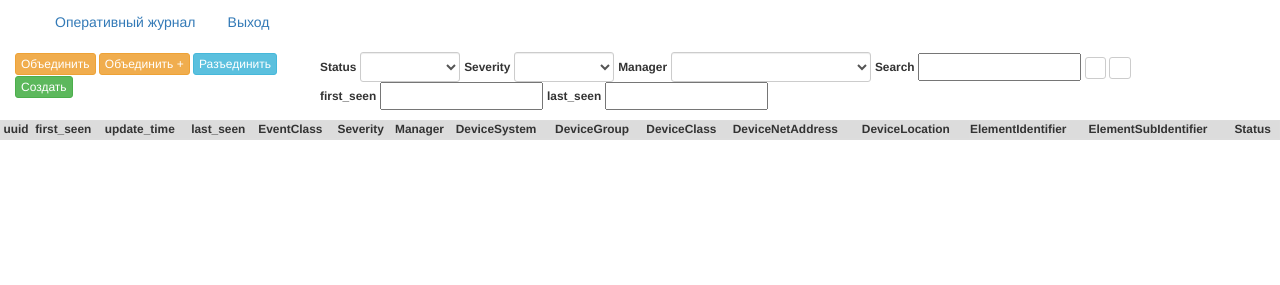
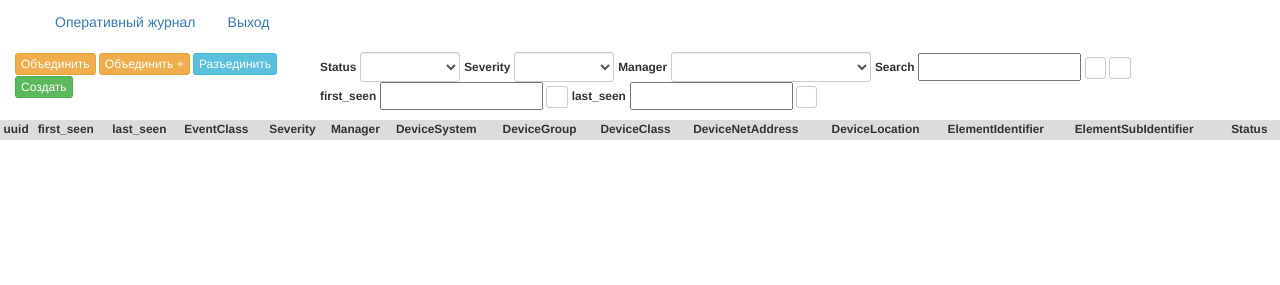
Before and after one commit to v-komarov/iss, a Django app: template templates/monitor/event_list.html in a window 1280 px wide. Shown: the part 15-300 px from the top of the page. Run offline with Django 3.2, Linux system fonts and the light colour scheme; the template is opened without the code that fills it, so the values that code supplies are empty; parts of the project's set-up code (start-up, migrations or seed data) failed here and were passed over; some web fonts are replaced.

Commit message:
навигация оперативного журнала : сброс поиска по датам

```diff
--- a/iss/monitor/jsondata.py
+++ b/iss/monitor/jsondata.py
@@ -26,10 +26,10 @@ def get_json(request):
     if r.has_key("manager") and rg("manager") != '':
         request.session['manager'] = request.GET["manager"]
 
-    if r.has_key("first_seen") and rg("first_seen") != '':
+    if r.has_key("first_seen"):
         request.session['first_seen'] = request.GET["first_seen"]
 
-    if r.has_key("last_seen") and rg("last_seen") != '':
+    if r.has_key("last_seen"):
         request.session['last_seen'] = request.GET["last_seen"]
 
     if r.has_key("search") and rg("search") != '':
--- a/static/monitor/monitor.js
+++ b/static/monitor/monitor.js
@@ -9,6 +9,10 @@ $(document).ready(function() {
     $("#runsearch").bind("click",RunSearch);
     $("#uuid").bind("keyup",FindUuid);
     $("table[group=events] tbody tr").bind("click",ClickEventRow);
+
+    $("#clearfirstseen").bind("click",ClearFirstSeen);
+    $("#clearlastseen").bind("click",ClearLastSeen);
+
 
     RowColor();
 
@@ -145,3 +149,32 @@ function ClearSearch(e) {
             window.location=$("#menumonitor a").attr("href");
         })
 }
+
+
+
+// Отмена FirstSeen
+function ClearFirstSeen(e) {
+    $("#first_seen").val("");
+    $("#first_seen").attr("placeholder","");
+
+    var value = "";
+    var jqxhr = $.getJSON("/monitor/events/jsondata?first_seen="+value,
+        function(data) {
+            window.location=$("#menumonitor a").attr("href");
+        })
+}
+
+
+
+
+// Отмена FirstSeen
+function ClearLastSeen(e) {
+    $("#last_seen").val("");
+    $("#last_seen").attr("placeholder","");
+
+    var value = "";
+    var jqxhr = $.getJSON("/monitor/events/jsondata?last_seen="+value,
+        function(data) {
+            window.location=$("#menumonitor a").attr("href");
+        })
+}
--- a/templates/monitor/event_list.html
+++ b/templates/monitor/event_list.html
@@ -72,12 +72,14 @@
                 <label for="first_seen"><small>first_seen</small></label>
                 <small>
                     <input type="text" style="height:28px;padding-left:2px;" id="first_seen" placeholder="{{ first_seen }}">
+                <button id="clearfirstseen" type="button" class="btn btn-default btn-xs"><span class="glyphicon glyphicon-remove" aria-hidden="true"></span></button>
                 </small>
             </div>
             <div class="form-group">
                 <label for="last_seen"><small>last_seen</small></label>
                 <small>
                     <input type="text" style="height:28px;padding-left:2px;" id="last_seen" placeholder="{{ last_seen }}">
+                <button id="clearlastseen" type="button" class="btn btn-default btn-xs"><span class="glyphicon glyphicon-remove" aria-hidden="true"></span></button>
                 </small>
             </div>
         </form>
@@ -108,7 +110,7 @@
                 <th style="padding:0;"></th>
                 <th style="padding:0;">uuid</th>
                 <th style="padding:0;">first_seen</th>
-                <th style="padding:0;">update_time</th>
+                {# <th style="padding:0;">update_time</th> #}
                 <th style="padding:0;">last_seen</th>
                 <th style="padding:0;">EventClass</th>
                 <th style="padding:0;">Severity</th>
@@ -131,7 +133,7 @@
                     <td style="padding:0;"><a id="tooltip" title="{{ row.uuid }}">{{ row.uuid|truncatechars:7 }}</a></td>
                     {% timezone tz %}
                     <td style="padding:0;">{{ row.first_seen|date:"d.m.Y H:i e" }}</td>
-                    <td style="padding:0;">{{ row.update_time|date:"d.m.Y H:i e" }}</td>
+                    {# <td style="padding:0;">{{ row.update_time|date:"d.m.Y H:i e" }}</td> #}
                     <td style="padding:0;">{{ row.last_seen|date:"d.m.Y H:i e" }}</td>
                     {% endtimezone %}
                     <td style="padding:0;">{{ row.event_class }}</td>
```
Also changed, not shown: iss/monitor/views.py (+17 -8 lines).
